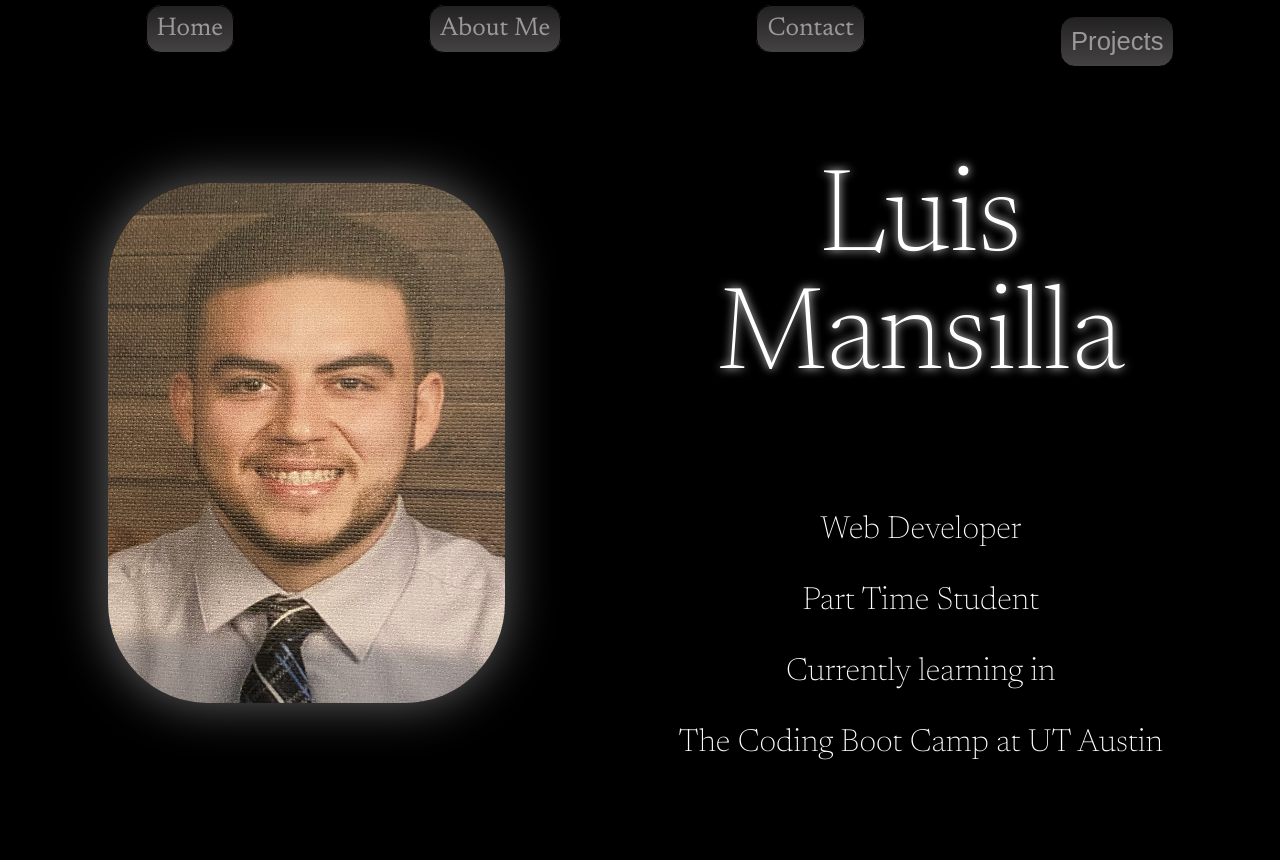
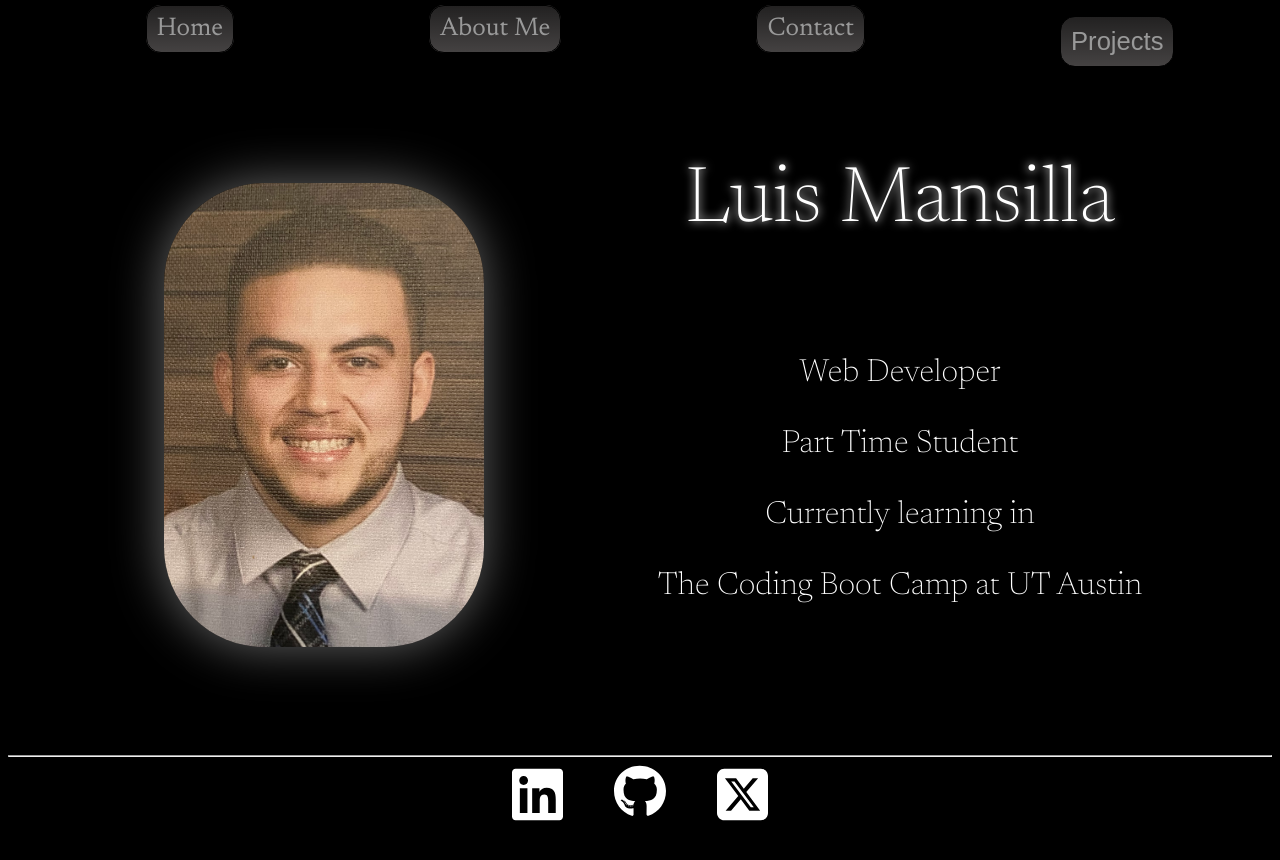
Before and after one commit to lmansilla92/mansilla-react-portfolio, a React (Vite) app: page / in a window 1280 px wide. Shown: the top 860 px of the page. After the commit the page ends 836 px from the top, so only its background shows below. Built offline with nearby package versions, Linux system fonts and the light colour scheme.

Commit message:
added footer to render github, linked in, and x logo links

```diff
--- a/src/App.css
+++ b/src/App.css
@@ -18,6 +18,16 @@
 /*  */
 /*  */
 /*  */
+
+.footer-container{
+    display: flex;
+    justify-content: center;
+}
+
+.footer-icons {
+    width: 4vw;
+    margin: 0 2vw
+}
 
 .contact-container {
     display: flex;
@@ -57,6 +67,7 @@ body {
 /* makes the top header section flex to control layout */
 .header {
     display: flex;
+    justify-content: center;
 }
 
 /* separates left section of main  */
@@ -68,8 +79,8 @@ body {
 
 /* adds styles to headshot image */
 .head-shot {
-    height: 65vh;
-    width: 31vw;
+    height: 58vh;
+    width: 25vw;
     margin: 100px 100px;
     filter: grayscale(10%);
     border-radius: 100px;
@@ -78,7 +89,7 @@ body {
 
 /* styles h1 and adds text shadow*/
 h1 {
-    font-size: 9.2vw;
+    font-size: 6.2vw;
     text-align: center;
     margin: 10vh 60px;
     font-weight: 200;
@@ -183,7 +194,7 @@ h2 {
     font-size: 1.8vw;
     text-align: center;
     line-height: 50px;
-    margin: 6vh 13vw;
+    margin: 4vh 13vw;
 }
 
 /* hides about me anchor point */
--- a/src/App.jsx
+++ b/src/App.jsx
@@ -1,6 +1,7 @@
 // Bringing in the required import from 'react-router-dom'
 import { Outlet } from 'react-router-dom';
 import Navigation from './components/Navigation'
+import Footer from './components/Footer'
 
 
 function App () {
@@ -10,6 +11,8 @@ function App () {
       <div>
         <Outlet />
       </div>
+      <hr />
+      <Footer />
     </>
   );
 };
--- a/src/components/Footer.jsx
+++ b/src/components/Footer.jsx
@@ -0,0 +1,28 @@
+export default function Footer() {
+    return (
+        <footer className='footer-container'>
+            <a className='footer-icons' href="https://www.linkedin.com/in/luis-mansilla-526781108/">
+                <img
+                    className="contact-icon-img"
+                    alt="linkedin icon"
+                    src="linkedin.svg"
+                />
+            </a>
+            <a className='footer-icons' href="https://github.com/lmansilla92">
+                <img
+                    className="contact-icon-img"
+                    alt="github icon"
+                    src="github.svg"
+                />
+            </a>
+            <a className='footer-icons' href="https://twitter.com/LuisM23">
+                <img
+                    className="contact-icon-img"
+                    alt="twitter/x icon"
+                    src="square-x-twitter.svg"
+                />
+            </a>
+
+        </footer>
+    )
+}
--- a/src/components/Navigation.jsx
+++ b/src/components/Navigation.jsx
@@ -1,6 +1,4 @@
 import { Link, useLocation } from 'react-router-dom';
-
-// import '../App.css'
 
 function Navigation () {
     const currentPage = useLocation().pathname;
```
